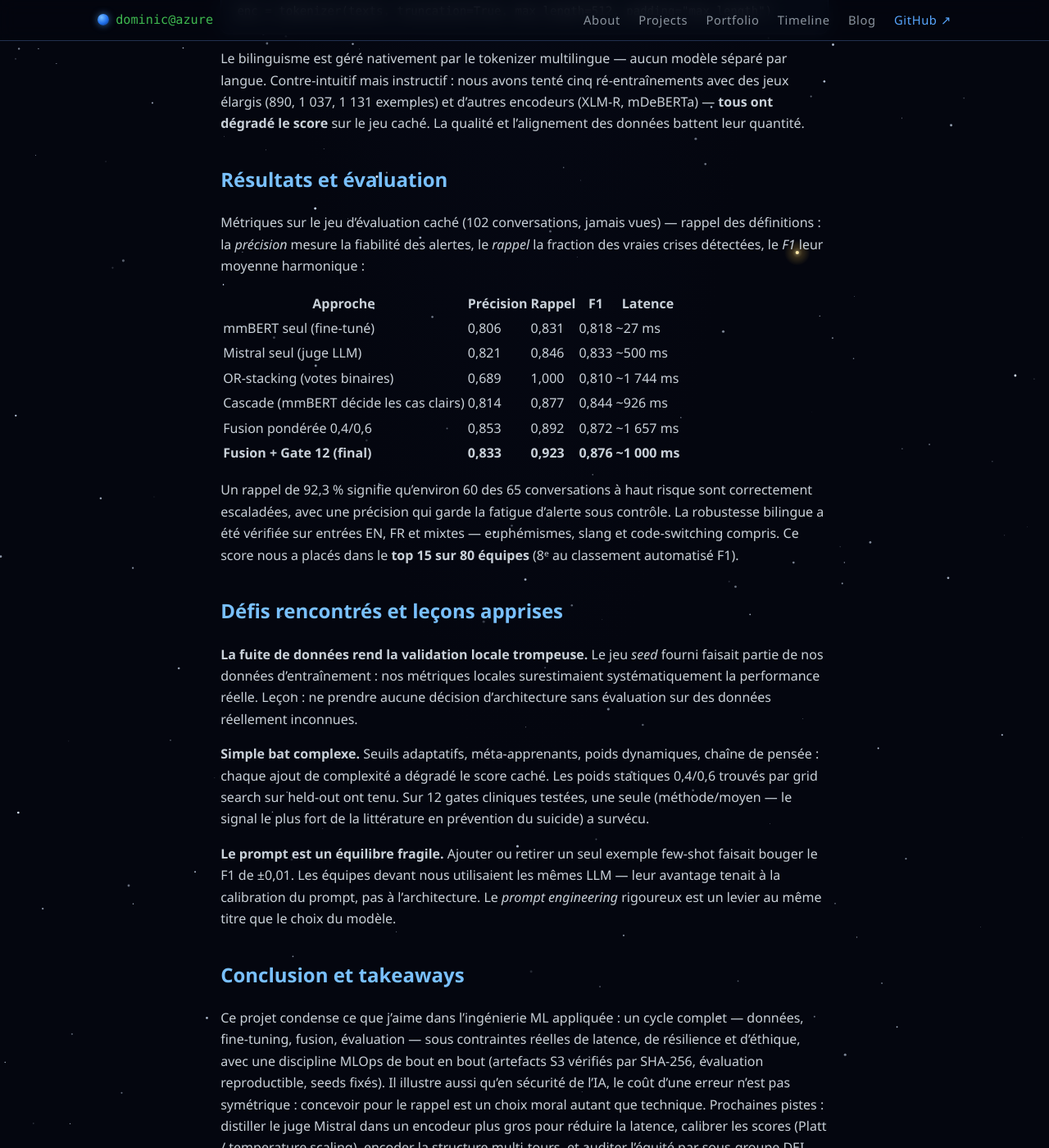
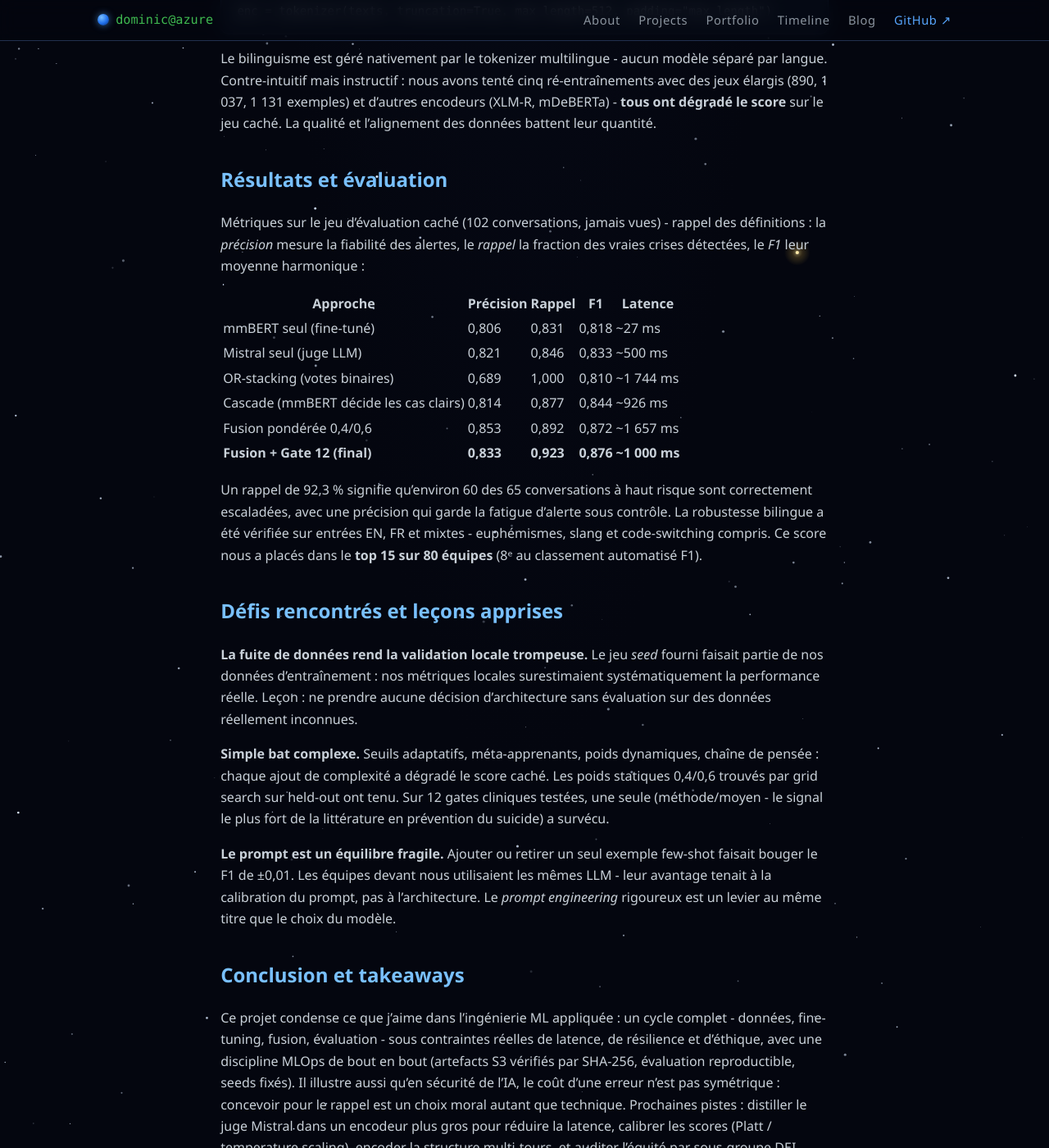
Before and after one commit to dapiced/dapiced.github.io, a Jekyll site: the page built from _portfolio/hackathon-mila-garde-fou-bilingue.md, in a window 1280 px wide and 1400 px high, scrolled down 3893 px. Shown: the whole window at 82% size. Built offline with Jekyll 4.4.1, drawn with Linux system fonts in a browser that asks for light colours; comment, search, counter and statistics services are not loaded; some of the changed text lies outside the part shown.

Commit message:
Update hackathon-mila-garde-fou-bilingue.md

````diff
--- a/_portfolio/hackathon-mila-garde-fou-bilingue.md
+++ b/_portfolio/hackathon-mila-garde-fou-bilingue.md
@@ -6,8 +6,8 @@ lang: fr
 tags: [ai-safety, nlp, mental-health, hackathon, mlops]
 description: >-
   Retour sur le premier hackathon sécurité de l'IA de Mila (mars 2026) : comment notre
-  équipe a construit un classifieur bilingue de risque en santé mentale — mmBERT fine-tuné,
-  juge LLM Mistral, fusion pondérée — et terminé dans le top 15 sur 80 équipes.
+  équipe a construit un classifieur bilingue de risque en santé mentale - mmBERT fine-tuné,
+  juge LLM Mistral, fusion pondérée - et terminé dans le top 15 sur 80 équipes.
 translation_url: /portfolio/mila-hackathon-bilingual-guardrail/
 translation_label: "🇬🇧 Read this article in English"
 ---
@@ -16,21 +16,21 @@ translation_label: "🇬🇧 Read this article in English"
 
 Neuf mots, en français québécois, tapés par un adolescent à un assistant virtuel. Un système d'IA dispose d'environ une seconde pour trancher : fatigue ordinaire, ou signal de crise exigeant l'intervention d'un humain ? C'est le problème que notre équipe a attaqué en mars 2026 au premier hackathon « sécurité de l'IA » de [Mila](https://mila.quebec/fr/nouvelle/mila-lance-son-premier-hackathon-securite-de-ia-contexte-sante-mentale), l'Institut québécois d'intelligence artificielle.
 
-Au sein de l'équipe 021 — *404HarmNotFound* — j'ai principalement porté le pipeline de données bilingue (dont 600 conversations synthétiques), le fine-tuning du classifieur mmBERT et le harnais d'expérimentation qui nous a permis de tester plus de 30 configurations en deux jours. Résultat : **F1 = 0,876** sur le jeu d'évaluation caché et une place dans le **top 15 sur 80 équipes**.
+Au sein de l'équipe 021 - *404HarmNotFound* - j'ai principalement porté le pipeline de données bilingue (dont 600 conversations synthétiques), le fine-tuning du classifieur mmBERT et le harnais d'expérimentation qui nous a permis de tester plus de 30 configurations en deux jours. Résultat : **F1 = 0,876** sur le jeu d'évaluation caché et une place dans le **top 15 sur 80 équipes**.
 
 ## Le contexte : sécuriser un assistant virtuel pour Jeunesse, J'écoute
 
-Organisé par Mila avec Bell et Kids Help Phone (Jeunesse, J'écoute), le hackathon visait un système bien réel : l'assistant virtuel de KHP. Premier volet, *red team* : stress-tester le chatbot — nos 1 440 tests ont révélé que 77,6 % des cas critiques ne recevaient aucune ressource de crise. Second volet, *blue team* et cœur du projet : construire un **garde-fou d'entrée** (*input guardrail*), un classifieur qui étiquette chaque conversation `low_risk` ou `high_risk` **avant** qu'elle n'atteigne le LLM conversationnel, pour escalader les cas à risque vers un intervenant humain. Contraintes : modèles hébergés sur les GPU du hackathon (A40), aucune API externe à l'exécution, budget de latence strict.
+Organisé par Mila avec Bell et Kids Help Phone (Jeunesse, J'écoute), le hackathon visait un système bien réel : l'assistant virtuel de KHP. Premier volet, *red team* : stress-tester le chatbot - nos 1 440 tests ont révélé que 77,6 % des cas critiques ne recevaient aucune ressource de crise. Second volet, *blue team* et cœur du projet : construire un **garde-fou d'entrée** (*input guardrail*), un classifieur qui étiquette chaque conversation `low_risk` ou `high_risk` **avant** qu'elle n'atteigne le LLM conversationnel, pour escalader les cas à risque vers un intervenant humain. Contraintes : modèles hébergés sur les GPU du hackathon (A40), aucune API externe à l'exécution, budget de latence strict.
 
 ## La problématique et les données
 
 Deux difficultés dominent ce type de classification. La première est l'**asymétrie des erreurs** : un faux négatif (crise manquée) laisse un jeune en danger sans escalade ; un faux positif crée de la friction et de la fatigue d'alerte chez les intervenants. On optimise donc le rappel d'abord, la précision ensuite. La seconde est la **langue** : les signaux de crise sont souvent indirects (« tout le monde serait mieux sans moi »), euphémiques (« dormir pour toujours »), en argot jeunesse (« unalive », « kms ») ou en français québécois, quand ils n'alternent pas entre les deux langues au fil d'une conversation multi-tours.
 
-Nous avons assemblé un jeu d'entraînement de **784 conversations bilingues** (3 à 35 tours, 13,4 en moyenne) : 94 conversations *seed* annotées par KHP, 35 cas construits à la main, 600 conversations synthétiques générées via l'API Claude par le script de pipeline Python (300 EN + 300 FR, 4 paliers de risque projetés en binaire), 36 cas adversariaux (sarcasme, négation, code-switching) et 19 conversations comblant les trous de taxonomie. Au total : 53,7 % `high_risk` ; 414 conversations en anglais, 352 en français, 18 mixtes. Le principe directeur de l'annotation : **le sujet n'est pas le risque** — une conversation sur le suicide peut être `low_risk` (recherche scolaire), un stress d'école peut être `high_risk` (effondrement fonctionnel). Le jeu couvre explicitement des scénarios 2ELGBTQ+, autochtones, nouveaux arrivants, neurodivergents et jeunes en famille d'accueil.
+Nous avons assemblé un jeu d'entraînement de **784 conversations bilingues** (3 à 35 tours, 13,4 en moyenne) : 94 conversations *seed* annotées par KHP, 35 cas construits à la main, 600 conversations synthétiques générées via l'API Claude par le script de pipeline Python (300 EN + 300 FR, 4 paliers de risque projetés en binaire), 36 cas adversariaux (sarcasme, négation, code-switching) et 19 conversations comblant les trous de taxonomie. Au total : 53,7 % `high_risk` ; 414 conversations en anglais, 352 en français, 18 mixtes. Le principe directeur de l'annotation : **le sujet n'est pas le risque** - une conversation sur le suicide peut être `low_risk` (recherche scolaire), un stress d'école peut être `high_risk` (effondrement fonctionnel). Le jeu couvre explicitement des scénarios 2ELGBTQ+, autochtones, nouveaux arrivants, neurodivergents et jeunes en famille d'accueil.
 
 ## L'architecture : pourquoi deux modèles plutôt qu'un
 
-Notre solution fusionne deux modèles complémentaires — la seule approche hybride parmi les équipes de tête.
+Notre solution fusionne deux modèles complémentaires - la seule approche hybride parmi les équipes de tête.
 
 **mmBERT, l'encodeur multilingue fine-tuné.** [jhu-clsp/mmBERT-base](https://huggingface.co/jhu-clsp/mmBERT-base) est un encodeur ModernBERT (2025) de 140 M de paramètres : embeddings positionnels RoPE, attention locale/globale alternée, flash-attention, et surtout un support natif FR/EN. Un *encodeur* transforme le texte en un vecteur de 768 dimensions qui capture son sens ; nous avons ajouté une tête de classification binaire par-dessus, puis fine-tuné l'ensemble sur nos 784 conversations :
 
@@ -41,11 +41,11 @@ model = AutoModelForSequenceClassification.from_pretrained(
 )
 ```
 
-Il produit `score_bert` ∈ [0,1] en ~20 ms sur GPU — rapide, déterministe, local.
+Il produit `score_bert` ∈ [0,1] en ~20 ms sur GPU - rapide, déterministe, local.
 
-**Mistral, le juge LLM.** Un Mistral-Large-3-675B (quantifié NVFP4, hébergé sur l'infrastructure du hackathon) note la même conversation en *zéro-shot* (sans fine-tuning), guidé par un prompt expert — 8 signaux `high_risk` (dont le désespoir passif avec effondrement fonctionnel), 10 critères `low_risk`, 8 règles critiques (« déni + détresse = high risk », expressions québécoises) et 11 exemples few-shot bilingues. Température 0, sortie JSON contrainte `{"high_risk": bool, "score": 0.0-1.0}`, parsing robuste avec retry. Il produit `score_llm` en ~500 ms.
+**Mistral, le juge LLM.** Un Mistral-Large-3-675B (quantifié NVFP4, hébergé sur l'infrastructure du hackathon) note la même conversation en *zéro-shot* (sans fine-tuning), guidé par un prompt expert - 8 signaux `high_risk` (dont le désespoir passif avec effondrement fonctionnel), 10 critères `low_risk`, 8 règles critiques (« déni + détresse = high risk », expressions québécoises) et 11 exemples few-shot bilingues. Température 0, sortie JSON contrainte `{"high_risk": bool, "score": 0.0-1.0}`, parsing robuste avec retry. Il produit `score_llm` en ~500 ms.
 
-**La fusion tardive pondérée.** Plutôt qu'un vote binaire, nous combinons les scores continus, avec un filet de sécurité par règle clinique — la « Gate 12 » déclenche l'escalade dès qu'un moyen de passage à l'acte est mentionné (pilules, corde, pont…, en deux langues) accompagné d'un minimum de détresse :
+**La fusion tardive pondérée.** Plutôt qu'un vote binaire, nous combinons les scores continus, avec un filet de sécurité par règle clinique - la « Gate 12 » déclenche l'escalade dès qu'un moyen de passage à l'acte est mentionné (pilules, corde, pont…, en deux langues) accompagné d'un minimum de détresse :
 
 ```python
 fused = 0.4 * score_bert + 0.6 * score_llm
@@ -54,7 +54,7 @@ if any(term in text for term in METHOD_TERMS) and fused > 0.15:
 return FAIL if fused >= 0.50 else PASS
 ```
 
-Pourquoi l'hybride ? Chaque modèle seul plafonne : mmBERT capte les patterns lexicaux mais rate le langage indirect (F1 = 0,818) ; Mistral capte la sémantique mais se montre trop conservateur (F1 = 0,833). La fusion atteint **0,876** — meilleure que chacun. Autre atout, opérationnel : si l'API LLM tombe, le système bascule automatiquement sur mmBERT seul (dégradation gracieuse), et le classifieur local préserve la vie privée.
+Pourquoi l'hybride ? Chaque modèle seul plafonne : mmBERT capte les patterns lexicaux mais rate le langage indirect (F1 = 0,818) ; Mistral capte la sémantique mais se montre trop conservateur (F1 = 0,833). La fusion atteint **0,876** - meilleure que chacun. Autre atout, opérationnel : si l'API LLM tombe, le système bascule automatiquement sur mmBERT seul (dégradation gracieuse), et le classifieur local préserve la vie privée.
 
 ## Le pipeline de bout en bout
 
@@ -71,7 +71,7 @@ flowchart TD
     F -- non --> G["PASS : low_risk<br/>la conversation continue"]
 ```
 
-À l'inférence : la conversation est nettoyée puis tokenisée pour mmBERT (512 tokens max), les deux modèles la notent en parallèle, la fusion tranche, la Gate 12 peut court-circuiter le seuil. Point important de design : une classification `high_risk` ne coupe jamais la conversation — elle déclenche un transfert chaleureux vers un humain, car une déconnexion brutale aggrave la détresse.
+À l'inférence : la conversation est nettoyée puis tokenisée pour mmBERT (512 tokens max), les deux modèles la notent en parallèle, la fusion tranche, la Gate 12 peut court-circuiter le seuil. Point important de design : une classification `high_risk` ne coupe jamais la conversation - elle déclenche un transfert chaleureux vers un humain, car une déconnexion brutale aggrave la détresse.
 
 Côté entraînement et évaluation, le flux est entièrement reproductible :
 
@@ -95,11 +95,11 @@ Le fine-tuning utilise le Trainer de Hugging Face, sans gel de couches (le modè
 enc = tokenizer(texts, truncation=True, max_length=512, padding="max_length")
 ```
 
-Le bilinguisme est géré nativement par le tokenizer multilingue — aucun modèle séparé par langue. Contre-intuitif mais instructif : nous avons tenté cinq ré-entraînements avec des jeux élargis (890, 1 037, 1 131 exemples) et d'autres encodeurs (XLM-R, mDeBERTa) — **tous ont dégradé le score** sur le jeu caché. La qualité et l'alignement des données battent leur quantité.
+Le bilinguisme est géré nativement par le tokenizer multilingue - aucun modèle séparé par langue. Contre-intuitif mais instructif : nous avons tenté cinq ré-entraînements avec des jeux élargis (890, 1 037, 1 131 exemples) et d'autres encodeurs (XLM-R, mDeBERTa) - **tous ont dégradé le score** sur le jeu caché. La qualité et l'alignement des données battent leur quantité.
 
 ## Résultats et évaluation
 
-Métriques sur le jeu d'évaluation caché (102 conversations, jamais vues) — rappel des définitions : la *précision* mesure la fiabilité des alertes, le *rappel* la fraction des vraies crises détectées, le *F1* leur moyenne harmonique :
+Métriques sur le jeu d'évaluation caché (102 conversations, jamais vues) - rappel des définitions : la *précision* mesure la fiabilité des alertes, le *rappel* la fraction des vraies crises détectées, le *F1* leur moyenne harmonique :
 
 | Approche | Précision | Rappel | F1 | Latence |
 |---|---|---|---|---|
@@ -110,16 +110,16 @@ Métriques sur le jeu d'évaluation caché (102 conversations, jamais vues) —
 | Fusion pondérée 0,4/0,6 | 0,853 | 0,892 | 0,872 | ~1 657 ms |
 | **Fusion + Gate 12 (final)** | **0,833** | **0,923** | **0,876** | **~1 000 ms** |
 
-Un rappel de 92,3 % signifie qu'environ 60 des 65 conversations à haut risque sont correctement escaladées, avec une précision qui garde la fatigue d'alerte sous contrôle. La robustesse bilingue a été vérifiée sur entrées EN, FR et mixtes — euphémismes, slang et code-switching compris. Ce score nous a placés dans le **top 15 sur 80 équipes** (8ᵉ au classement automatisé F1).
+Un rappel de 92,3 % signifie qu'environ 60 des 65 conversations à haut risque sont correctement escaladées, avec une précision qui garde la fatigue d'alerte sous contrôle. La robustesse bilingue a été vérifiée sur entrées EN, FR et mixtes - euphémismes, slang et code-switching compris. Ce score nous a placés dans le **top 15 sur 80 équipes** (8ᵉ au classement automatisé F1).
 
 ## Défis rencontrés et leçons apprises
 
 **La fuite de données rend la validation locale trompeuse.** Le jeu *seed* fourni faisait partie de nos données d'entraînement : nos métriques locales surestimaient systématiquement la performance réelle. Leçon : ne prendre aucune décision d'architecture sans évaluation sur des données réellement inconnues.
 
-**Simple bat complexe.** Seuils adaptatifs, méta-apprenants, poids dynamiques, chaîne de pensée : chaque ajout de complexité a dégradé le score caché. Les poids statiques 0,4/0,6 trouvés par grid search sur held-out ont tenu. Sur 12 gates cliniques testées, une seule (méthode/moyen — le signal le plus fort de la littérature en prévention du suicide) a survécu.
+**Simple bat complexe.** Seuils adaptatifs, méta-apprenants, poids dynamiques, chaîne de pensée : chaque ajout de complexité a dégradé le score caché. Les poids statiques 0,4/0,6 trouvés par grid search sur held-out ont tenu. Sur 12 gates cliniques testées, une seule (méthode/moyen - le signal le plus fort de la littérature en prévention du suicide) a survécu.
 
-**Le prompt est un équilibre fragile.** Ajouter ou retirer un seul exemple few-shot faisait bouger le F1 de ±0,01. Les équipes devant nous utilisaient les mêmes LLM — leur avantage tenait à la calibration du prompt, pas à l'architecture. Le *prompt engineering* rigoureux est un levier au même titre que le choix du modèle.
+**Le prompt est un équilibre fragile.** Ajouter ou retirer un seul exemple few-shot faisait bouger le F1 de ±0,01. Les équipes devant nous utilisaient les mêmes LLM - leur avantage tenait à la calibration du prompt, pas à l'architecture. Le *prompt engineering* rigoureux est un levier au même titre que le choix du modèle.
 
 ## Conclusion et takeaways
 
-Ce projet condense ce que j'aime dans l'ingénierie ML appliquée : un cycle complet — données, fine-tuning, fusion, évaluation — sous contraintes réelles de latence, de résilience et d'éthique, avec une discipline MLOps de bout en bout (artefacts S3 vérifiés par SHA-256, évaluation reproductible, seeds fixés). Il illustre aussi qu'en sécurité de l'IA, le coût d'une erreur n'est pas symétrique : concevoir pour le rappel est un choix moral autant que technique. Prochaines pistes : distiller le juge Mistral dans un encodeur plus gros pour réduire la latence, calibrer les scores (Platt / temperature scaling), encoder la structure multi-tours, et auditer l'équité par sous-groupe DEI.
+Ce projet condense ce que j'aime dans l'ingénierie ML appliquée : un cycle complet - données, fine-tuning, fusion, évaluation - sous contraintes réelles de latence, de résilience et d'éthique, avec une discipline MLOps de bout en bout (artefacts S3 vérifiés par SHA-256, évaluation reproductible, seeds fixés). Il illustre aussi qu'en sécurité de l'IA, le coût d'une erreur n'est pas symétrique : concevoir pour le rappel est un choix moral autant que technique. Prochaines pistes : distiller le juge Mistral dans un encodeur plus gros pour réduire la latence, calibrer les scores (Platt / temperature scaling), encoder la structure multi-tours, et auditer l'équité par sous-groupe DEI.
````
